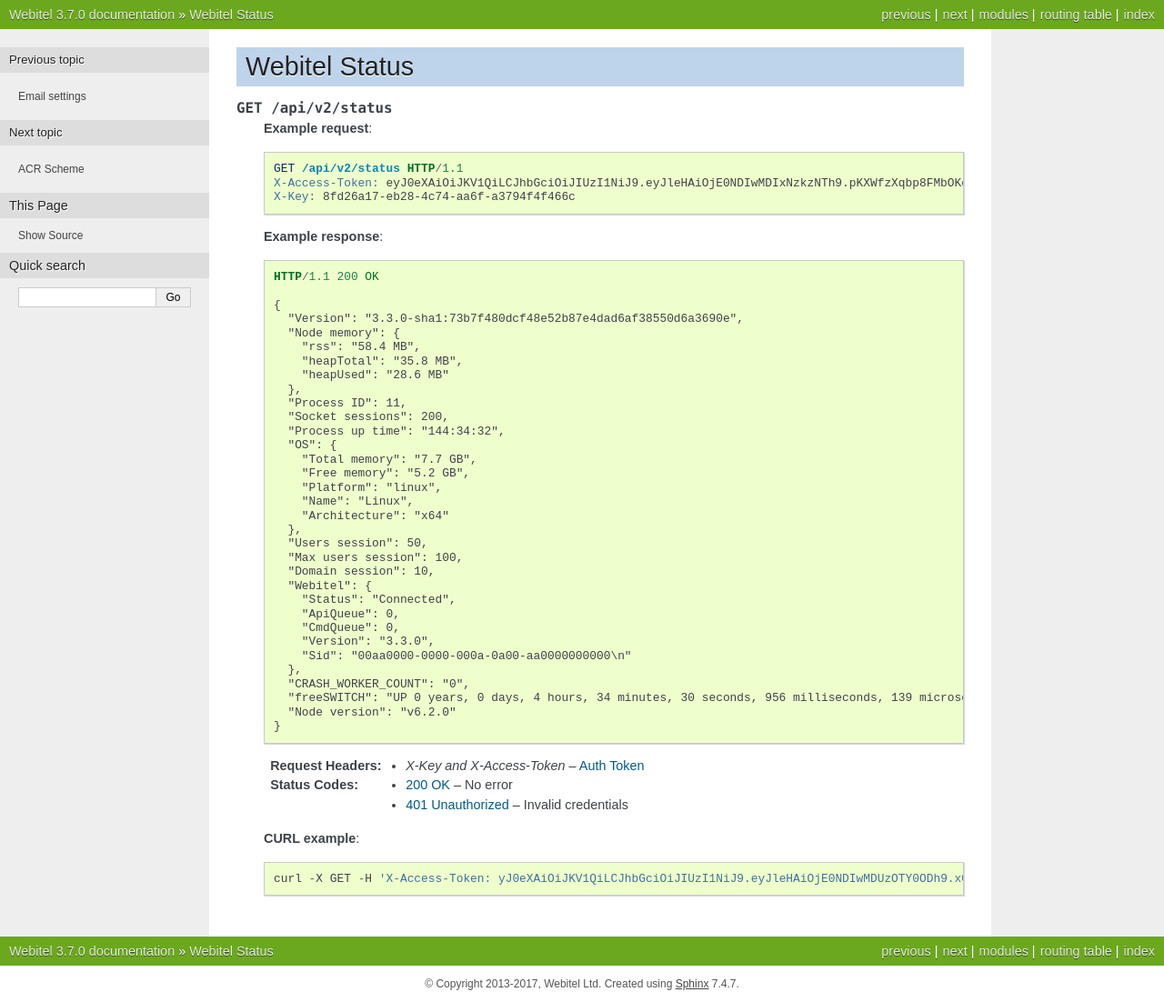
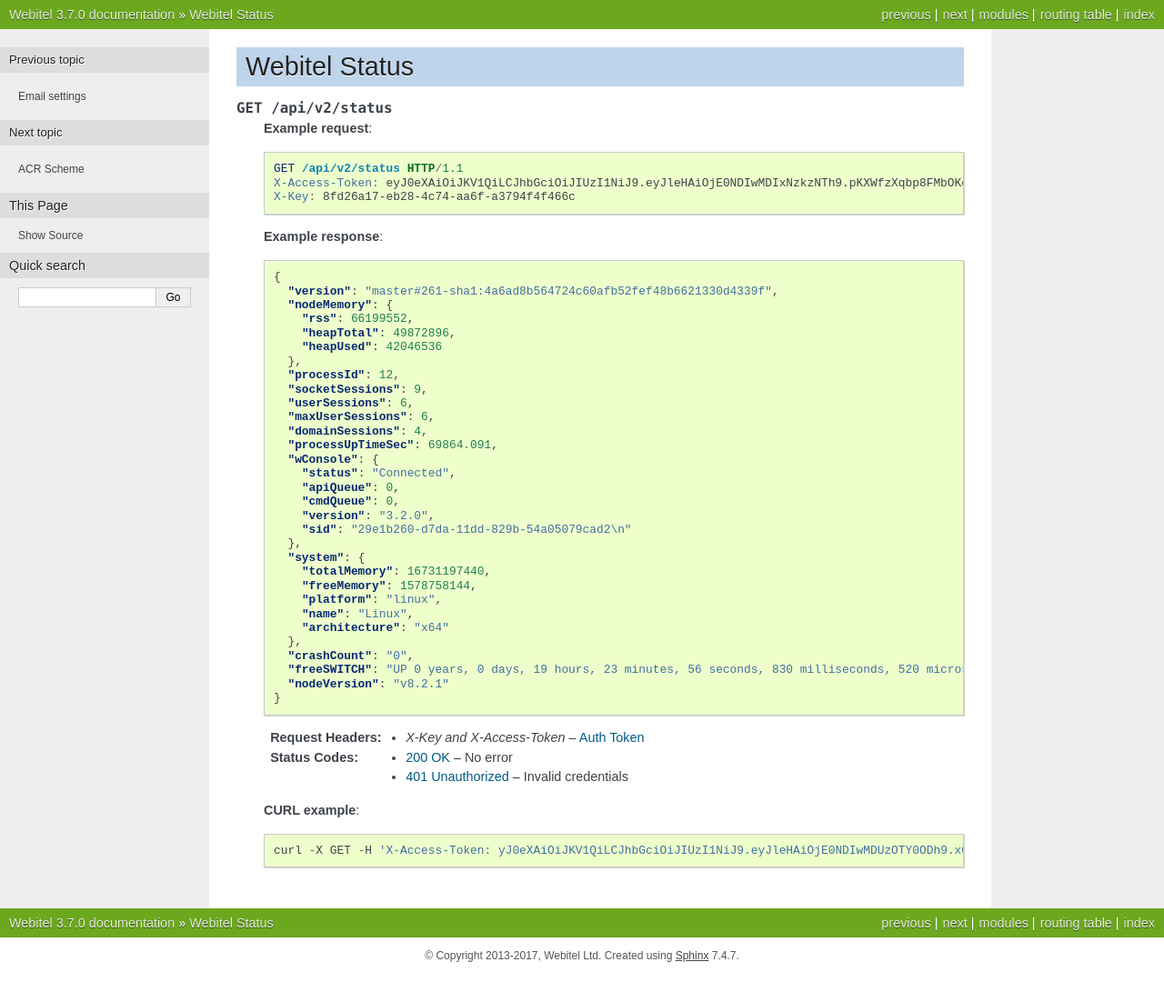
Before and after one commit to webitel/docs-en, a Sphinx documentation site: the page built from source/restful-http-api-misc.rst, in a window 1280 px wide. Shown: the whole page at 91% size. Built offline with Sphinx 7.4.7, drawn with Linux system fonts in a browser that asks for light colours; after the commit the page ends 1071 px from its top, so only the background shows below that.

Commit message:
fixed style

```diff
--- a/source/restful-http-api-hooks.rst
+++ b/source/restful-http-api-hooks.rst
@@ -107,6 +107,7 @@
 
        {"status":"OK","data":{"result":{"ok":1,"n":1},"ops":[{"domain":"demo.webitel.com","event":"CUSTOM->engine::dialer_member_end","enable":true,"description":"dialer finished member","action":{"type":"web","method":"POST","url":"https://requestb.in/yoe4hwyo"},"fields":[],"map":{},"filter":{},"headers":{"Content-Type":"application/json"},"auth":{"headers":{},"map":{},"enabled":false},"customBody":true,"rawBody":"{\n\"dlr_id\": \"${dlr_id}\",\n\"member_id\": \"${member_id}\",\n\"end_cause\": \"${endCause}\"\n}","_id":"598035b7a7ec15000c40926e"}],"insertedCount":1,"insertedIds":["598035b7a7ec15000c40926e"]}}
 
+   :reqheader Content-Type: `application/json`
    :reqheader X-Key and X-Access-Token: :ref:`auth-token`
    :param string domain_name: Domain name is required
    :statuscode 200: No error
--- a/source/restful-http-api-misc.rst
+++ b/source/restful-http-api-misc.rst
@@ -15,40 +15,38 @@
 
    **Example response**:
 
-   .. sourcecode:: http
-
-      HTTP/1.1 200 OK
+   .. sourcecode:: json
 
       {
-        "Version": "3.3.0-sha1:73b7f480dcf48e52b87e4dad6af38550d6a3690e",
-        "Node memory": {
-          "rss": "58.4 MB",
-          "heapTotal": "35.8 MB",
-          "heapUsed": "28.6 MB"
+        "version": "master#261-sha1:4a6ad8b564724c60afb52fef48b6621330d4339f",
+        "nodeMemory": {
+          "rss": 66199552,
+          "heapTotal": 49872896,
+          "heapUsed": 42046536
         },
-        "Process ID": 11,
-        "Socket sessions": 200,
-        "Process up time": "144:34:32",
-        "OS": {
-          "Total memory": "7.7 GB",
-          "Free memory": "5.2 GB",
-          "Platform": "linux",
-          "Name": "Linux",
-          "Architecture": "x64"
+        "processId": 12,
+        "socketSessions": 9,
+        "userSessions": 6,
+        "maxUserSessions": 6,
+        "domainSessions": 4,
+        "processUpTimeSec": 69864.091,
+        "wConsole": {
+          "status": "Connected",
+          "apiQueue": 0,
+          "cmdQueue": 0,
+          "version": "3.2.0",
+          "sid": "29e1b260-d7da-11dd-829b-54a05079cad2\n"
         },
-        "Users session": 50,
-        "Max users session": 100,
-        "Domain session": 10,
-        "Webitel": {
-          "Status": "Connected",
-          "ApiQueue": 0,
-          "CmdQueue": 0,
-          "Version": "3.3.0",
-          "Sid": "00aa0000-0000-000a-0a00-aa0000000000\n"
+        "system": {
+          "totalMemory": 16731197440,
+          "freeMemory": 1578758144,
+          "platform": "linux",
+          "name": "Linux",
+          "architecture": "x64"
         },
-        "CRASH_WORKER_COUNT": "0",
-        "freeSWITCH": "UP 0 years, 0 days, 4 hours, 34 minutes, 30 seconds, 956 milliseconds, 139 microseconds\nFreeSWITCH (Version 1.6.8 git 99de0ad 2016-05-05 15:38:32Z 64bit) is ready\n11893 session(s) since startup\n10 session(s) - peak 20, last 5min 10 \n0 session(s) per Sec out of max 30, peak 37, last 5min 0 \n1000 session(s) max\nmin idle cpu 0.00/95.93\nCurrent Stack Size/Max 240K/240K\n",
-        "Node version": "v6.2.0"
+        "crashCount": "0",
+        "freeSWITCH": "UP 0 years, 0 days, 19 hours, 23 minutes, 56 seconds, 830 milliseconds, 520 microseconds\nFreeSWITCH (Version 1.6.19 git e61ee1a 2017-07-25 21:08:52Z 64bit) is ready\n7629 session(s) since startup\n5 session(s) - peak 124, last 5min 5 \n3 session(s) per Sec out of max 30, peak 54, last 5min 3 \n1000 session(s) max\nmin idle cpu 0.00/92.40\nCurrent Stack Size/Max 240K/240K\n",
+        "nodeVersion": "v8.2.1"
       }
 
    :reqheader X-Key and X-Access-Token: :ref:`auth-token`
```
